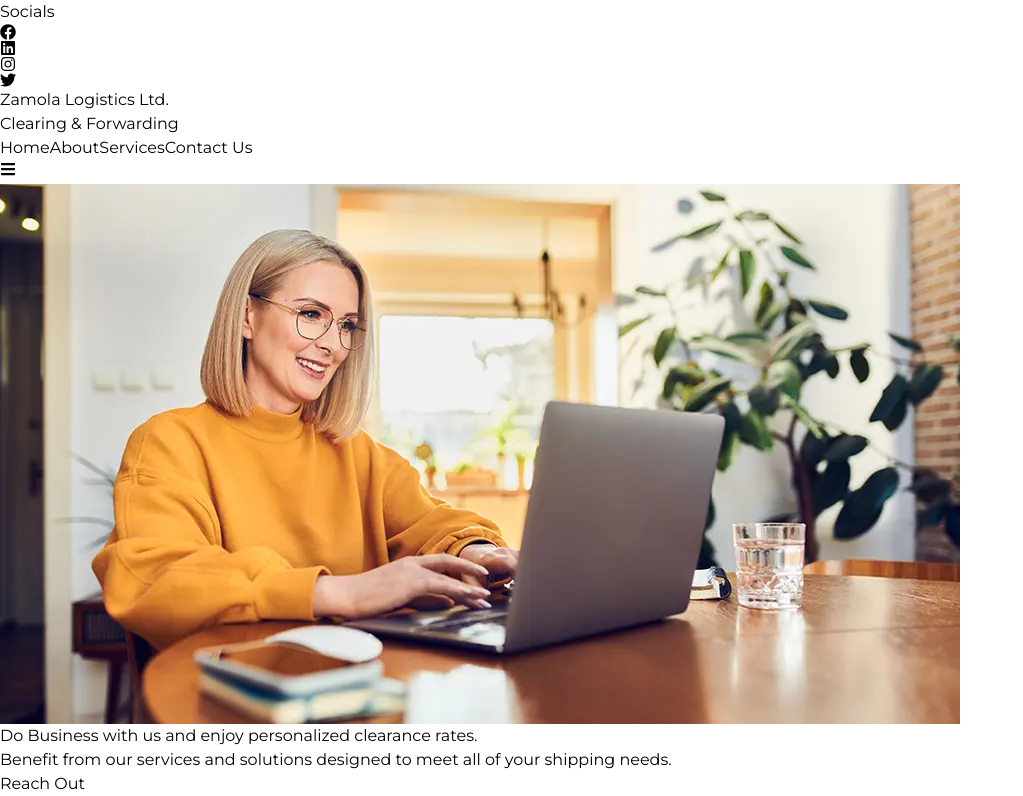
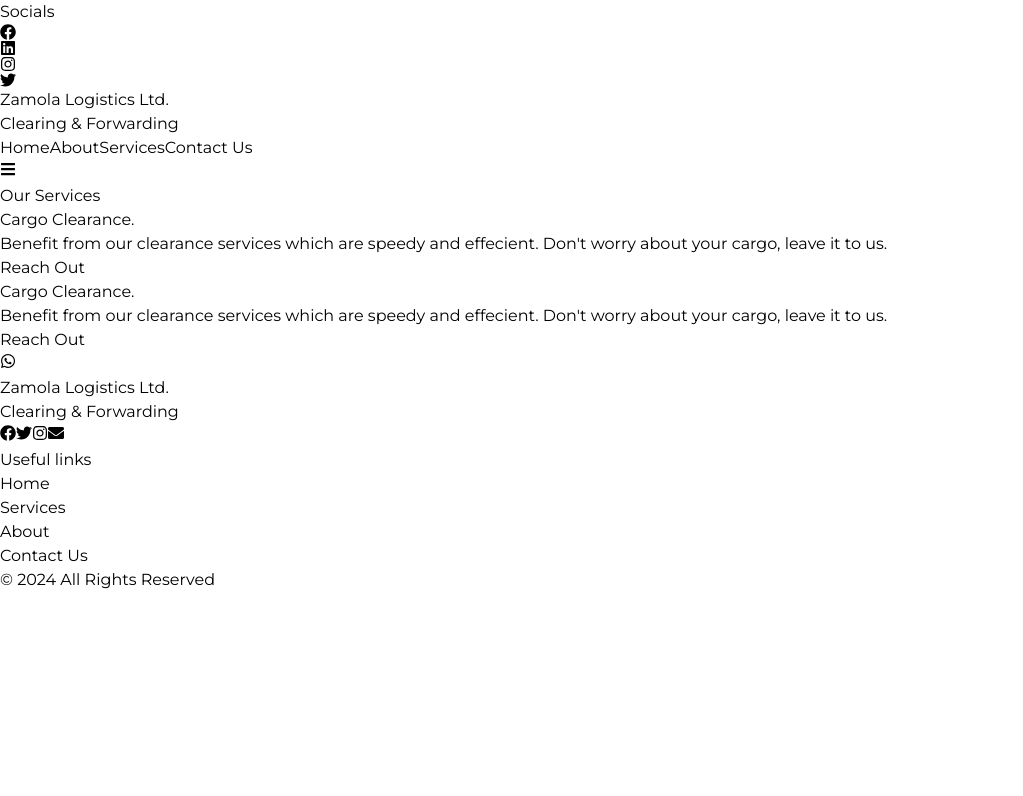
Before and after one commit to Palanga123/gray_tech, a React (Vite) app in the folder gray_tech/: page /services in a window 1280 px wide. Shown: the top 796 px of the page, without its empty margins (0-1023 px from the left). Built offline with nearby package versions, Linux system fonts and the light colour scheme.

Commit message:
services page

```diff
--- a/gray_tech/src/components/main/main/services.jsx
+++ b/gray_tech/src/components/main/main/services.jsx
@@ -4,25 +4,34 @@
 
     return (
         <>
-            <div className="md:h-64 w-full bg-gray-50 border border-gray-200 rounded md:flex items-center md:justify-between overflow-hidden">
-                <div className="w-full md:w-[40%] h-full">
-                    <img
-                        src={Typing}
-                        className="w-full md:h-full md:rounded-l"
-                        alt="woman typing"
-                    />
-                </div>
-                <div className="h-full w-full md:w-3/5">
+            <div className='h-36'></div>
+            <p className='font-bold text-[#1352cf] text-3xl my-10 text-center'>Our Services</p>
 
-                    <div className="px-8">
-                        <p className="text-[16px] md:text-[20px] font-bold py-3 text-[#1352cf]">Do Business with us and enjoy personalized clearance rates.</p>
-                        <p className="text-sm md:text-base">Benefit from our services and solutions designed to meet all of your shipping needs.</p>
 
-                        <div className="my-3">
+            <div className='w-11/12 md:w-4/5 m-auto sm:grid grid-cols-2 gap-5'>
+                <div className="my-5 w-full bg-gray-50 border border-gray-200 rounded overflow-hidden p-8">
+
+                    <p className="text-[16px] md:text-[20px] font-bold py-2 text-[#1352cf]">Cargo Clearance.</p>
+                    <div className="w-full py-4">
+                        <p className="text-sm md:text-base">Benefit from our clearance services which are speedy and effecient. Don't worry about your cargo, leave it to us.</p>
+
+                        <div className="mt-8">
                             <button className="text-[14px] px-4 py-3 text-white rounded bg-[#1352cf] font-semibold hover:scale-105 hover:duration-500 duration-500">Reach Out</button>
                         </div>
                     </div>
                 </div>
+                <div className="my-5 w-full bg-gray-50 border border-gray-200 rounded overflow-hidden p-8">
+
+                    <p className="text-[16px] md:text-[20px] font-bold py-2 text-[#1352cf]">Cargo Clearance.</p>
+                    <div className="w-full py-4">
+                        <p className="text-sm md:text-base">Benefit from our clearance services which are speedy and effecient. Don't worry about your cargo, leave it to us.</p>
+
+                        <div className="mt-8">
+                            <button className="text-[14px] px-4 py-3 text-white rounded bg-[#1352cf] font-semibold hover:scale-105 hover:duration-500 duration-500">Reach Out</button>
+                        </div>
+                    </div>
+                </div>
+
             </div>
         </>
     );
```
